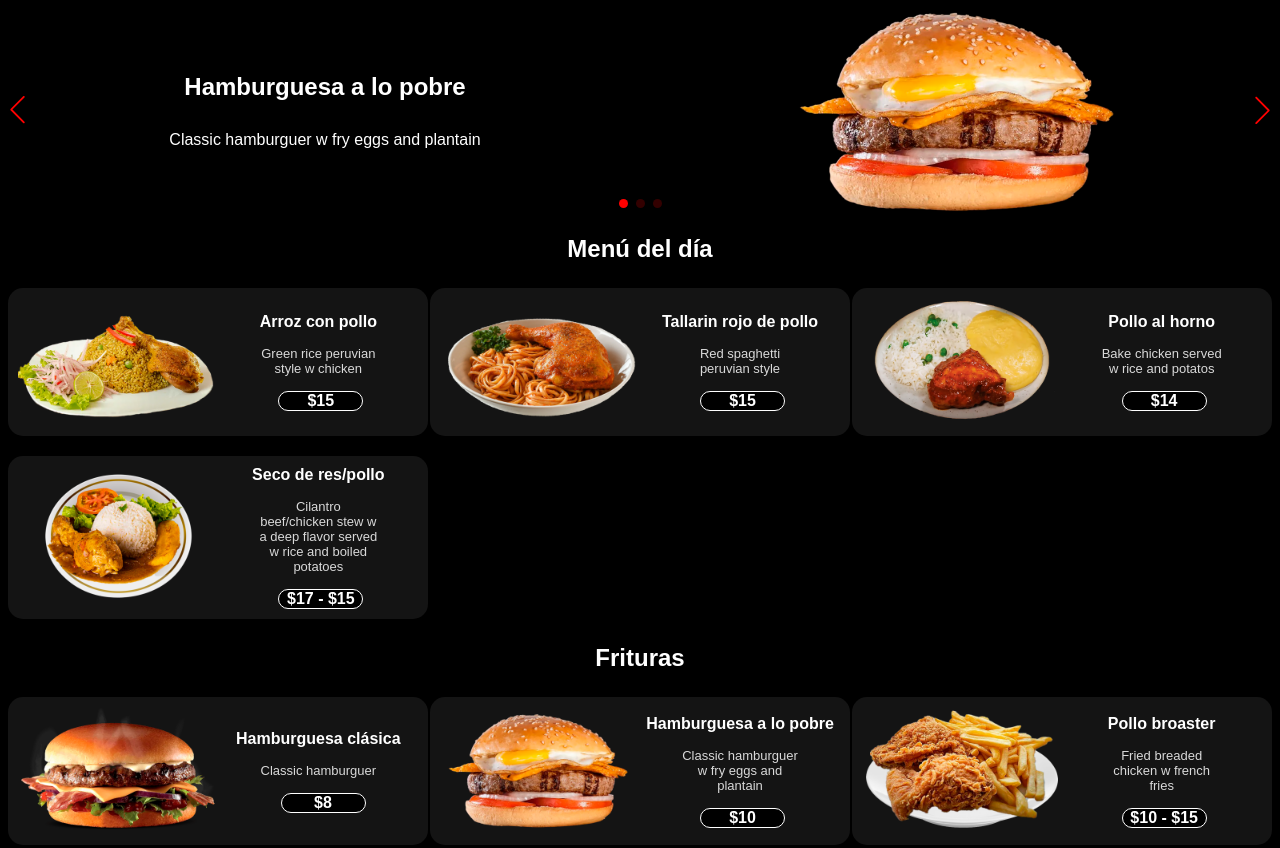
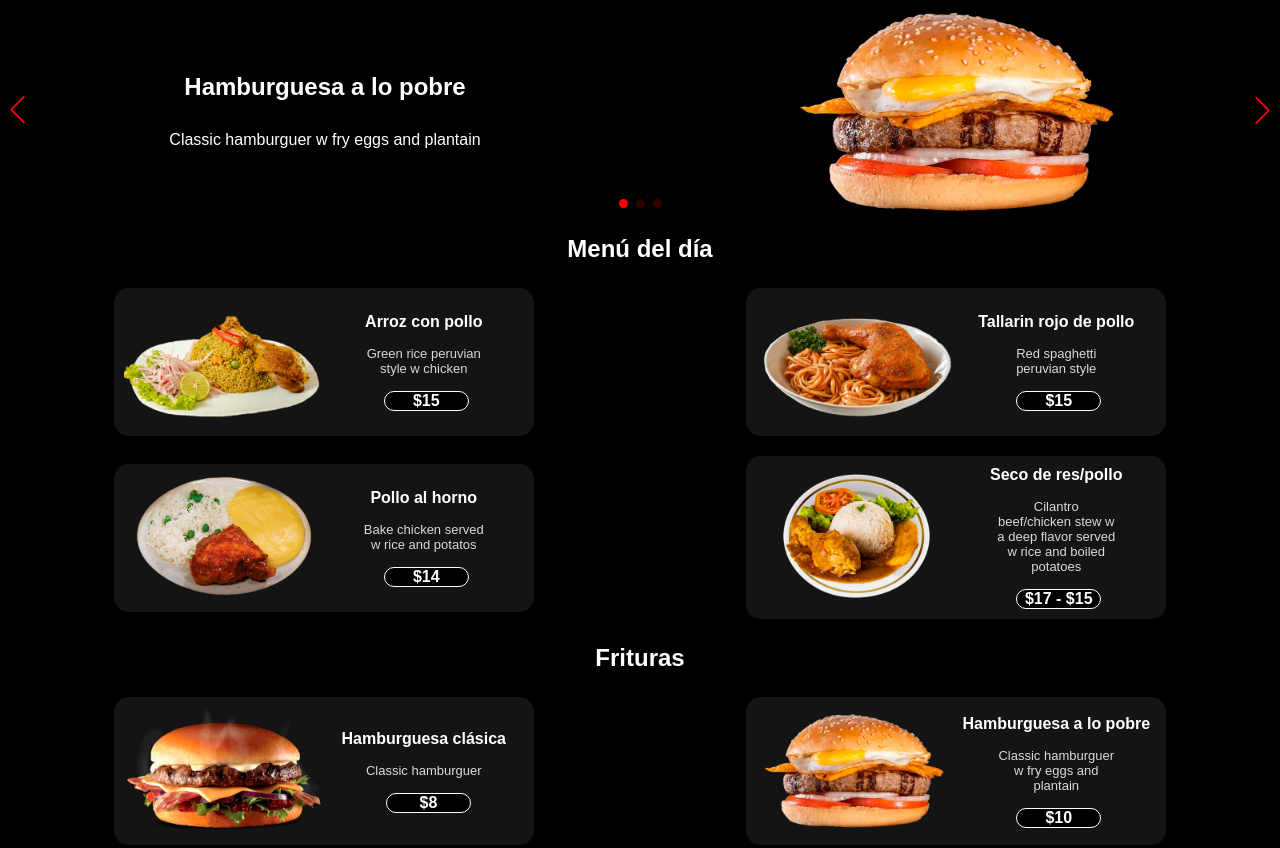
Before and after one commit to andresaroni/rincon-peruano, a plain HTML site: page index.html in a window 1280 px wide. Shown: the top 848 px of the page. Drawn offline with nearby package versions, Linux system fonts and the light colour scheme.

Commit message:
espacios2

```diff
--- a/stylos.css
+++ b/stylos.css
@@ -96,7 +96,7 @@ swiper-slide .texto h2, p{
     padding: 10px 10px;
     display: grid;
     place-items: center;
-    grid-template-columns: repeat(auto-fill,minmax(400px, 1fr));
+    grid-template-columns: repeat(auto-fill,minmax(420px, 1fr));
 }
 
 .cartilla .menus h4, .menus p, .precio{
@@ -122,7 +122,6 @@ swiper-slide .texto h2, p{
 
 .cartilla .contenedor{
     width: 420px;
-    min-width: 320px;
     padding: 10px;
     display: grid;
     place-items: center;
```
